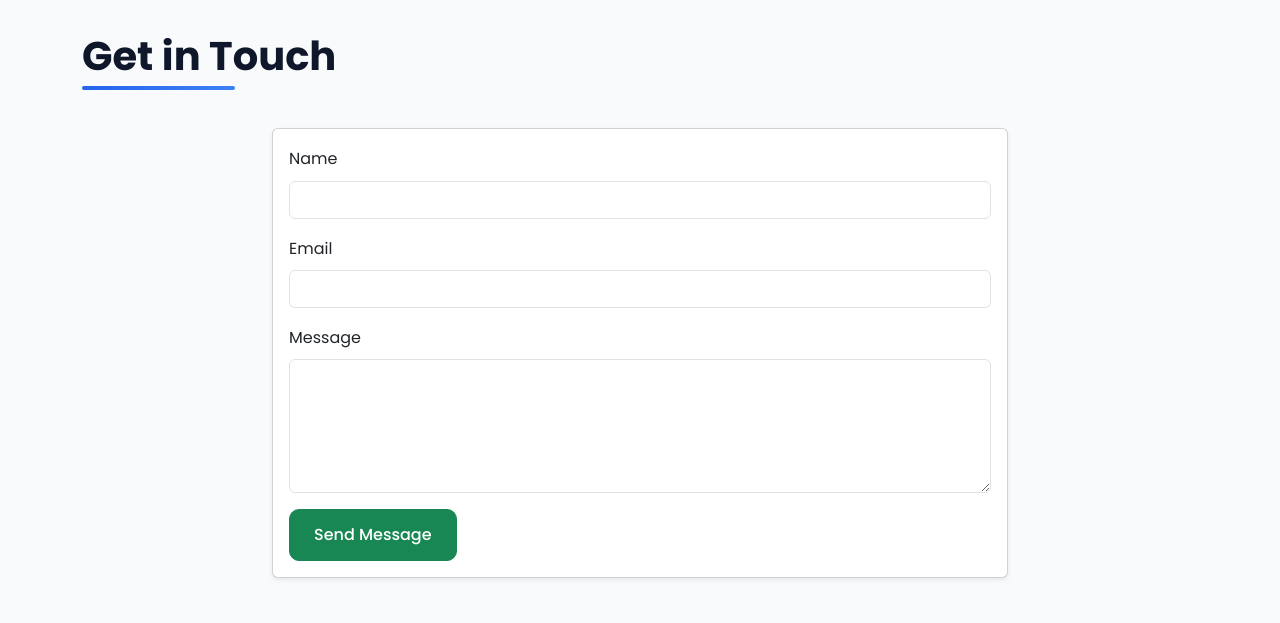
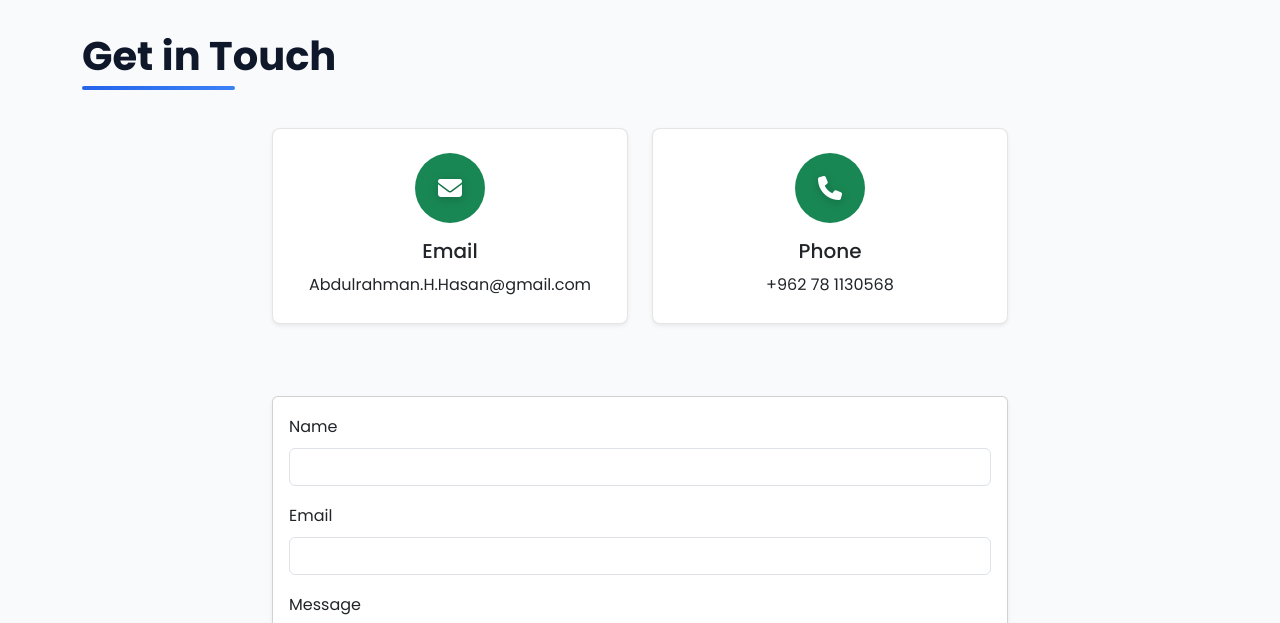
Before and after one commit to abdulrahmanhusam/portfolio, a plain HTML site: page index.html in a window 1280 px wide. Shown: the part 3900-4523 px from the top of the page. Drawn offline with nearby package versions, Linux system fonts and the light colour scheme; a web font is replaced by a local one.

Commit message:
Final Version

```diff
--- a/css/styles.css
+++ b/css/styles.css
@@ -307,3 +307,30 @@ body {
 .main-font {
   font-family: 'Sofia', serif, system-ui;
 }
+.contact-card {
+  transition: all 0.3s ease;
+  border: 1px solid rgba(0, 0, 0, 0.1);
+}
+
+.contact-card:hover {
+  transform: translateY(-5px);
+  box-shadow: 0 10px 20px rgba(0, 0, 0, 0.1);
+  border-color: var(--primary);
+}
+
+.contact-icon {
+  width: 70px;
+  height: 70px;
+  display: flex;
+  align-items: center;
+  justify-content: center;
+  margin: 0 auto;
+  border-radius: 50%;
+  background: #198754;
+  color: white;
+  font-size: 1.5rem;
+}
+
+.contact-icon i {
+  filter: drop-shadow(0 2px 4px rgba(0, 0, 0, 0.2));
+}
--- a/index.html
+++ b/index.html
@@ -274,6 +274,30 @@
     <section id="contact" class="section-padding reveal">
         <div class="container">
             <h2 class="section-title">Get in Touch</h2>
+            <div class="row justify-content-center mb-5">
+                <div class="col-md-6 col-lg-4 mb-4">
+                    <a href="mailto:Abdulrahman.H.Hasan@gmail.com" class="text-decoration-none">
+                        <div class="contact-card text-center p-4 bg-white shadow-sm rounded-3">
+                            <div class="contact-icon mb-3">
+                                <i class="fas fa-envelope"></i>
+                            </div>
+                            <h5 class="mb-2 text-dark">Email</h5>
+                            <span class="text-dark">Abdulrahman.H.Hasan@gmail.com</span>
+                        </div>
+                    </a>
+                </div>
+                <div class="col-md-6 col-lg-4 mb-4">
+                    <a href="tel:+962781130568" class="text-decoration-none">
+                        <div class="contact-card text-center p-4 bg-white shadow-sm rounded-3">
+                            <div class="contact-icon mb-3">
+                                <i class="fas fa-phone"></i>
+                            </div>
+                            <h5 class="mb-2 text-dark">Phone</h5>
+                            <span class="text-dark">+962 78 1130568</span>
+                        </div>
+                    </a>
+                </div>
+            </div>
             <div class="row justify-content-center">
                 <div class="col-lg-8">
                     <div class="card shadow-sm">
```
